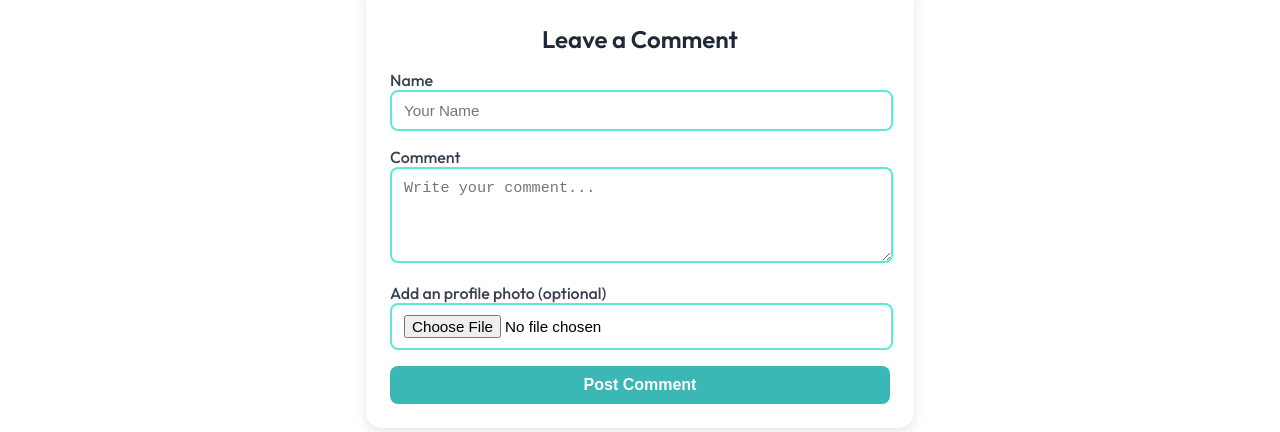
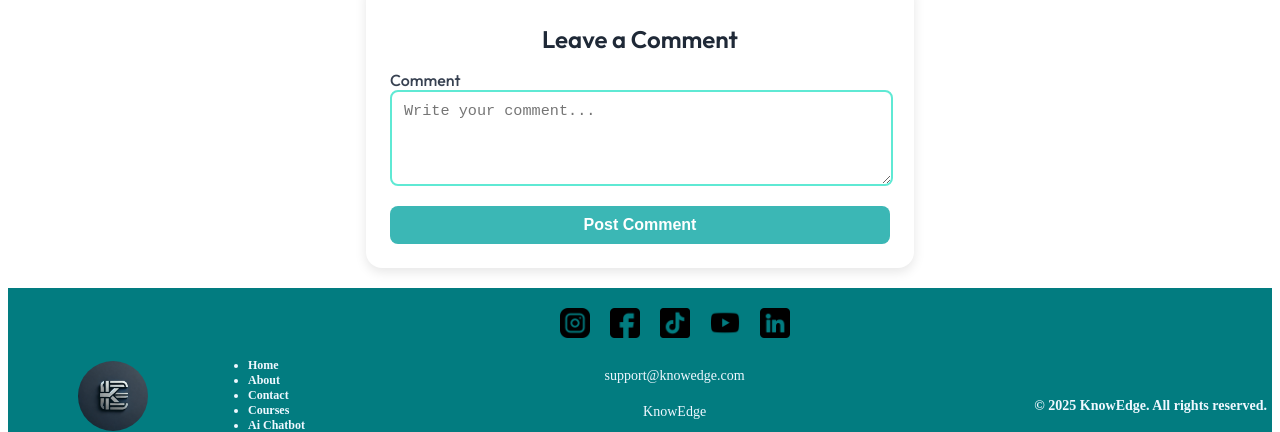
Before and after one commit to Bhanuka10/Capstone, a React (Vite) app in the folder KnowEdge-app/: page /contact in a window 1280 px wide. Shown: the part 1807-2239 px from the top of the page. Built offline with nearby package versions, Linux system fonts and the light colour scheme; no server answers; the database is empty; a web font is replaced by a local one.

Commit message:
Fix: Automatically updating profile picture and shows the user name to home page from the user's database

```diff
--- a/KnowEdge-app/src/Components/Feedback/Feedback.jsx
+++ b/KnowEdge-app/src/Components/Feedback/Feedback.jsx
@@ -1,6 +1,6 @@
-import React, { useState } from "react";
-import "./feedback.css"; // Make sure the path is correct!
-import { getFirestore, collection, addDoc, serverTimestamp } from "firebase/firestore";
+import React, { useState, useEffect } from "react";
+import "./feedback.css";
+import { getFirestore, collection, addDoc, serverTimestamp, doc, getDoc } from "firebase/firestore";
 import { getAuth } from "firebase/auth";
 
 const auth = getAuth();
@@ -9,17 +9,35 @@ const db = getFirestore();
 const Feedback = () => {
   const [name, setName] = useState("");
   const [comment, setComment] = useState("");
-  const [image, setImage] = useState(null);
+  const [profileImage, setProfileImage] = useState(null); // avatarURL from Firestore
 
-  const handleImageChange = (e) => {
-    if (e.target.files && e.target.files[0]) {
-      setImage(URL.createObjectURL(e.target.files[0]));
+  const user = auth.currentUser;
+  const userId = user?.uid;
+
+  // 🔁 Fetch user profile data from Firestore
+  useEffect(() => {
+    const fetchUserProfile = async () => {
+      if (userId) {
+        try {
+          const docRef = doc(db, "users", userId);
+          const docSnap = await getDoc(docRef);
+
+          if (docSnap.exists()) {
+            const data = docSnap.data();
+            setProfileImage(data.avatarURL || null); // Use default avatar if needed
+            setName(data.fullname || "Anonymous");
+          }
+        } catch (error) {
+          console.error("Error fetching user profile for feedback:", error);
+        }
       }
     };
 
+    fetchUserProfile();
+  }, [userId]);
+
   const handleSubmit = async (e) => {
     e.preventDefault();
-    const user = auth.currentUser;
     if (!user) {
       alert("User not authenticated.");
       return;
@@ -29,13 +47,12 @@ const Feedback = () => {
       await addDoc(collection(db, "feedback"), {
         name,
         text: comment,
-        image,
+        image: profileImage,
         timestamp: serverTimestamp(),
       });
       alert("Feedback saved successfully!");
       setName("");
       setComment("");
-      setImage(null);
     } catch (error) {
       console.error("Error saving feedback:", error);
       alert("Failed to save feedback.");
@@ -47,17 +64,6 @@ const Feedback = () => {
         <h2 className="feedback-title">Leave a Comment</h2>
         <form onSubmit={handleSubmit} className="feedback-form">
           <div>
-          <label htmlFor="name" className="feedback-label">Name</label>
-          <input
-            type="text"
-            id="name"
-            className="feedback-input"
-            value={name}
-            onChange={(e) => setName(e.target.value)}
-            placeholder="Your Name"
-          />
-        </div>
-        <div>
             <label htmlFor="comment" className="feedback-label">Comment</label>
             <textarea
                 id="comment"
@@ -68,19 +74,7 @@ const Feedback = () => {
                 placeholder="Write your comment..."
             ></textarea>
           </div>
-        <div>
-          <label htmlFor="image" className="feedback-label">Add an profile photo (optional)</label>
-          <input
-            type="file"
-            id="image"
-            accept="image/*"
-            className="feedback-file"
-            onChange={handleImageChange}
-          />
-          {image && (
-            <img src={image} alt="Preview" className="feedback-image-preview" />
-          )}
-        </div>
+
           <button type="submit" className="feedback-button">Post Comment</button>
         </form>
       </div>
```
Lines whose indentation alone changed are shown as unchanged.
